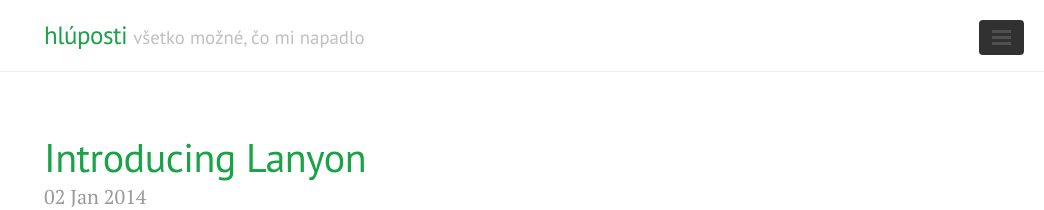
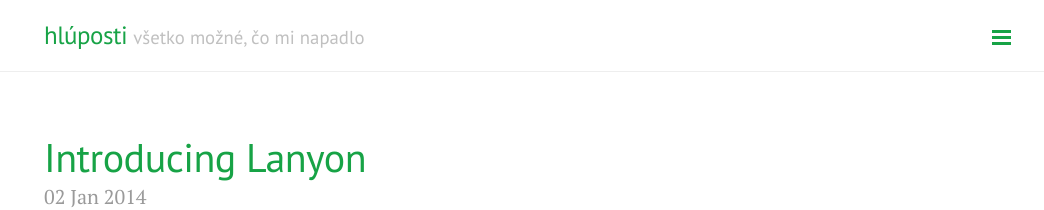
Before and after one commit to hluposti/hluposti.github.io, a Jekyll site: the page built from index.html, in a window 1280 px wide. Shown: the top 210 px of the page, without its empty margins (236-1280 px from the left). Built offline with Jekyll 4.4.1, drawn with Linux system fonts in a browser that asks for light colours; Markdown is read by kramdown in place of the engine named in the settings; the list of posts is cut into pages by our own code.

Commit message:
Update lanyon.css

```diff
--- a/public/css/lanyon.css
+++ b/public/css/lanyon.css
@@ -528,13 +528,12 @@
 
 /* Custom */
 .theme-base-custom .sidebar,
-.theme-base-custom .sidebar-toggle,
 .theme-base-custom .sidebar-toggle:active,
 .theme-base-custom #sidebar-checkbox:checked ~ .sidebar-toggle {
   background-color: #313131;
 }
 .theme-base-custom .container a,
-
+.theme-base-custom .sidebar-toggle,
 .theme-base-custom .related-posts li a:hover {
   color: #17a346;
 }
```
